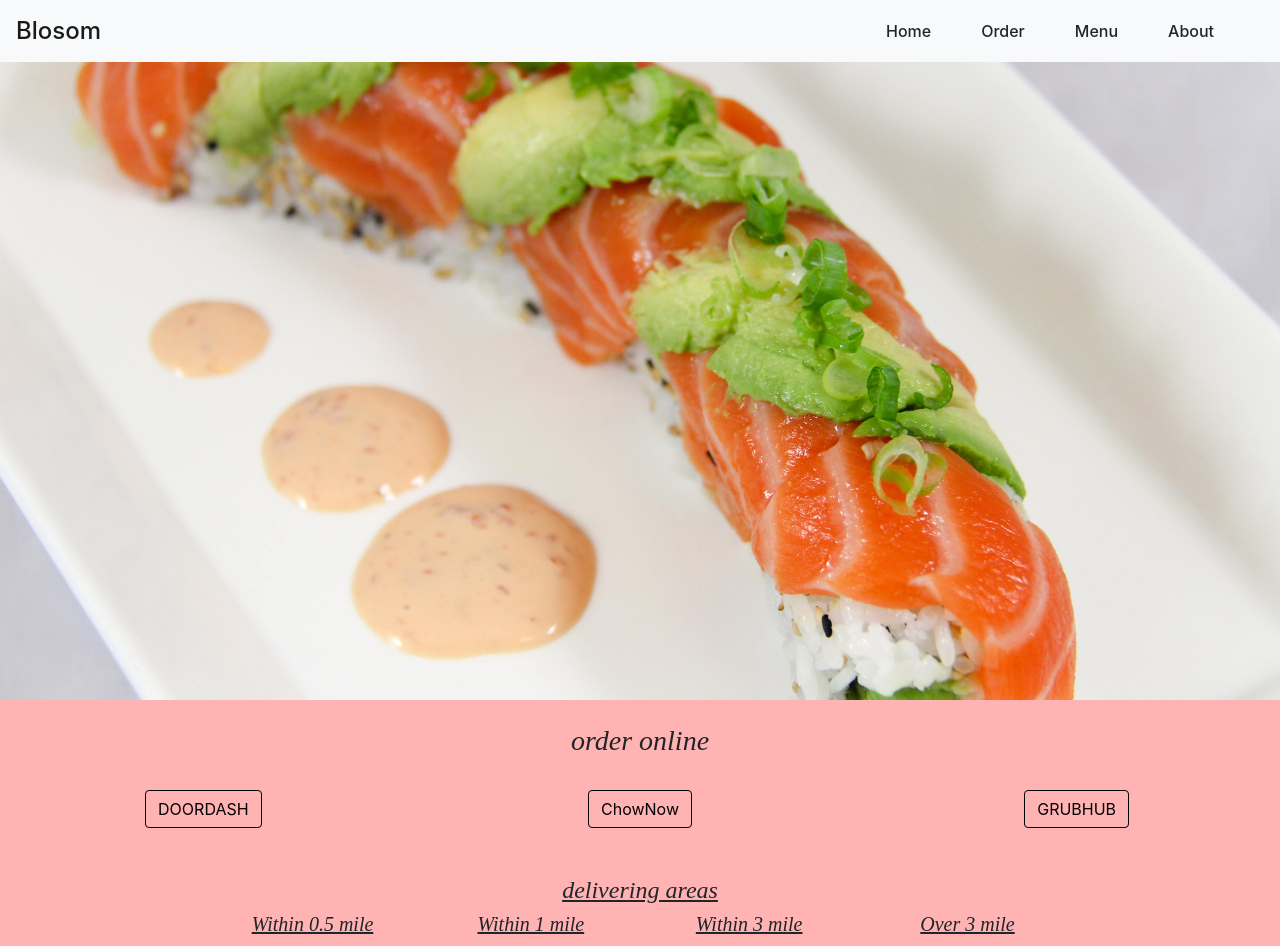
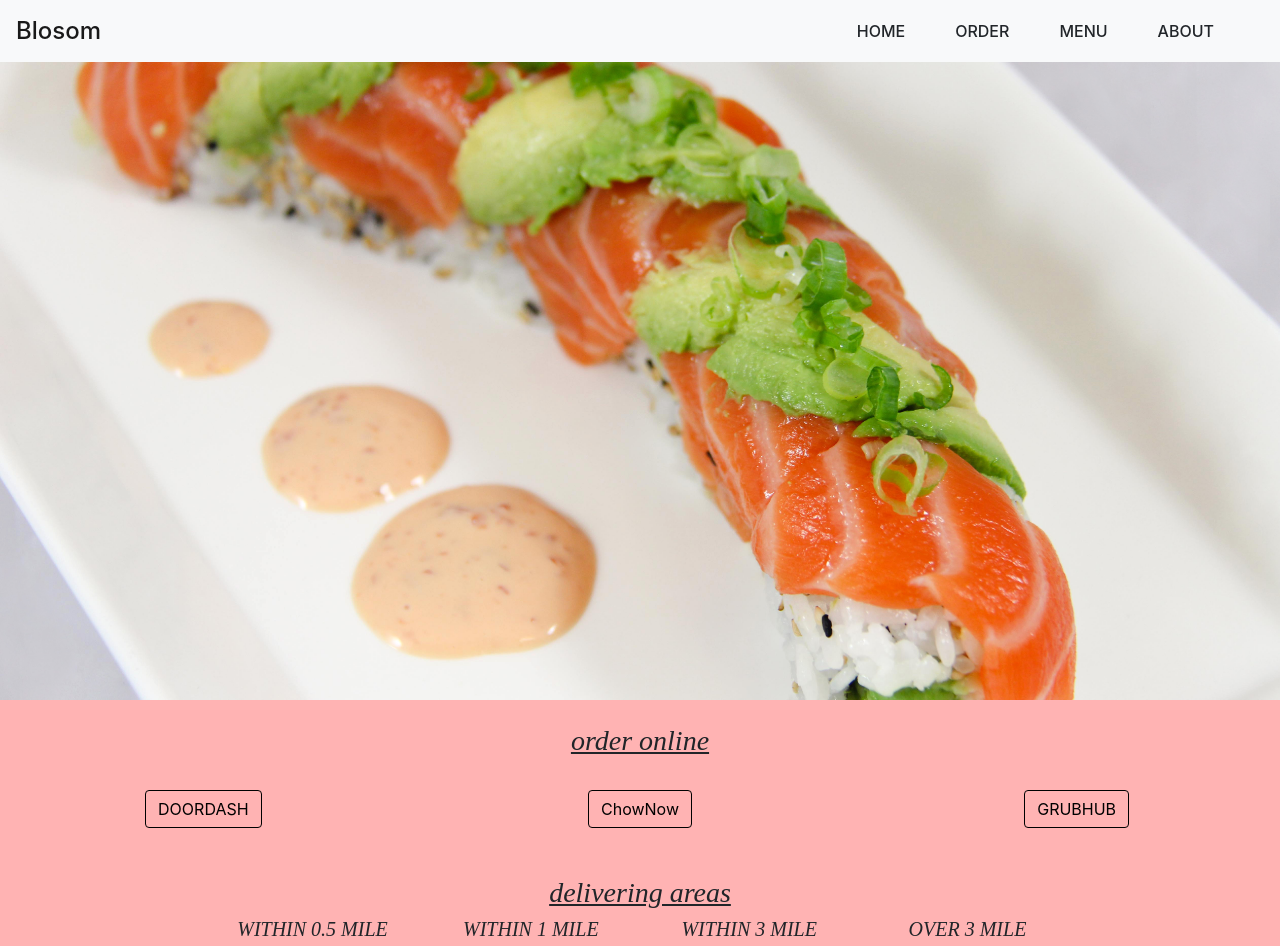
Before and after one commit to aBurmeseDev/Blosom, a React (Create React App) app: page / in a window 1280 px wide. Shown: the top 946 px of the page. Built offline with nearby package versions, Linux system fonts and the light colour scheme; a web font is replaced by a local one.

Commit message:
edit text uppercase

```diff
--- a/src/App.css
+++ b/src/App.css
@@ -14,15 +14,19 @@ h6 {
   /* font-weight: 700; */
   font-style: italic;
 }
-
+h3 {
+  text-decoration: underline;
+}
 h4,
 h5 {
-  text-decoration: underline;
+  /* text-decoration: underline; */
+  text-transform: uppercase;
 }
 /* Navbar */
 .nav {
   margin-right: 50px;
   cursor: pointer;
+  text-transform: uppercase;
 }
 .nav:hover {
   text-decoration: underline !important;
--- a/src/pages/Order.js
+++ b/src/pages/Order.js
@@ -29,7 +29,7 @@ export default class Order extends Component {
           </Row>
         </div>
         <div id='deliver-body'>
-          <h4>delivering areas</h4>
+          <h3>delivering areas</h3>
           <Row>
             <Col xs='12' md='2' />
             <Col xs='12' md='2'>
```
